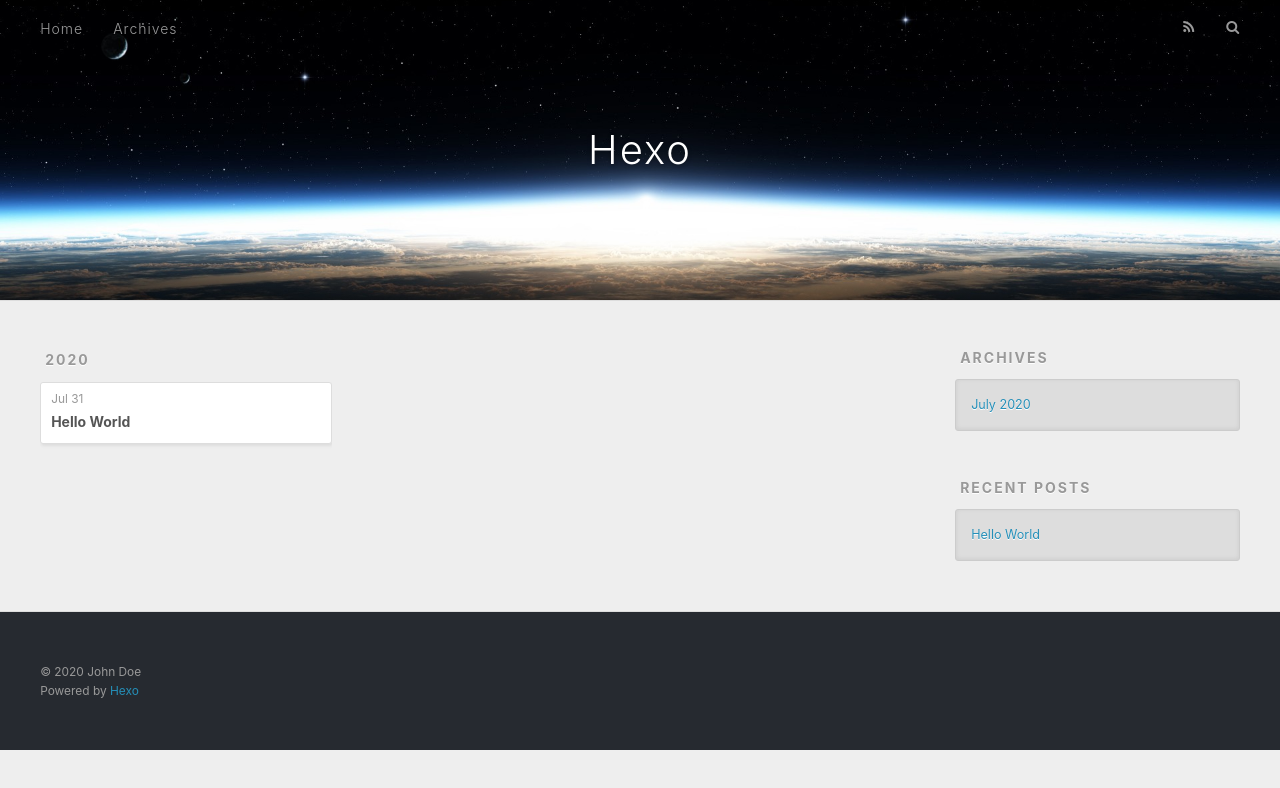
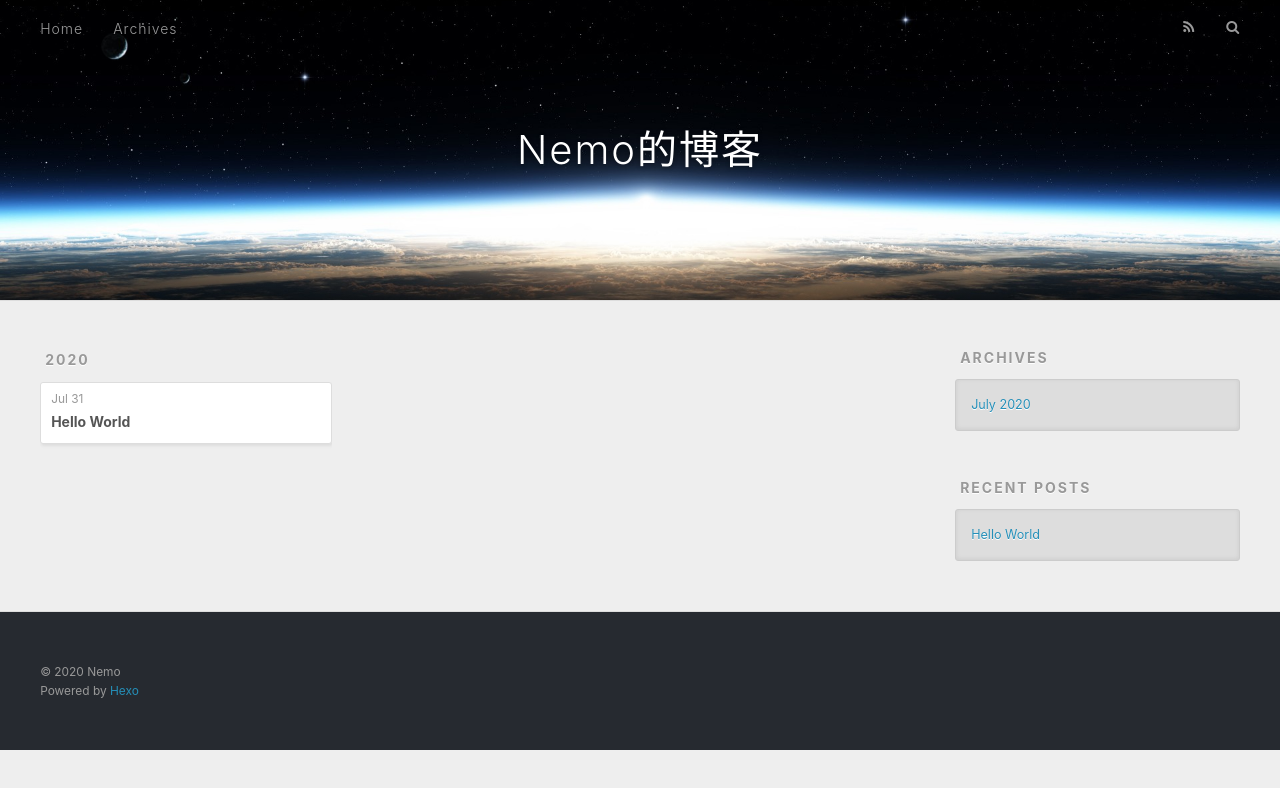
Before and after one commit to Timecur/timecur.github.io, a plain HTML site: page archives/2020/07/index.html in a window 1280 px wide. Drawn offline with nearby package versions, Linux system fonts and the light colour scheme.

Commit message:
Site updated: 2020-07-31 22:26:04

```diff
--- a/archives/2020/07/index.html
+++ b/archives/2020/07/index.html
@@ -5,17 +5,19 @@
 
 
 
-  <title>Archives: 2020/7 | Hexo</title>
+  <title>Archives: 2020/7 | Nemo的博客</title>
   <meta name="viewport" content="width=device-width, initial-scale=1, maximum-scale=1">
-  <meta property="og:type" content="website">
-<meta property="og:title" content="Hexo">
+  <meta name="description" content="空持百千揭，不如吃茶去。">
+<meta property="og:type" content="website">
+<meta property="og:title" content="Nemo的博客">
 <meta property="og:url" content="http://yoursite.com/archives/2020/07/index.html">
-<meta property="og:site_name" content="Hexo">
+<meta property="og:site_name" content="Nemo的博客">
+<meta property="og:description" content="空持百千揭，不如吃茶去。">
 <meta property="og:locale" content="en_US">
-<meta property="article:author" content="John Doe">
+<meta property="article:author" content="Nemo">
 <meta name="twitter:card" content="summary">
 
-    <link rel="alternate" href="/atom.xml" title="Hexo" type="application/atom+xml">
+    <link rel="alternate" href="/atom.xml" title="Nemo的博客" type="application/atom+xml">
 
 
     <link rel="icon" href="/favicon.png">
@@ -36,7 +38,7 @@
   <div id="header-outer" class="outer">
     <div id="header-title" class="inner">
       <h1 id="logo-wrap">
-        <a href="/" id="logo">Hexo</a>
+        <a href="/" id="logo">Nemo的博客</a>
       </h1>
 
     </div>
@@ -141,7 +143,7 @@
 
   <div class="outer">
     <div id="footer-info" class="inner">
-      &copy; 2020 John Doe<br>
+      &copy; 2020 Nemo<br>
       Powered by <a href="http://hexo.io/" target="_blank">Hexo</a>
     </div>
   </div>
```
Also changed, not shown: 2020/07/31/hello-world/index.html (+7 -7 lines), archives/2020/index.html (+10 -8 lines), archives/index.html (+10 -8 lines), index.html (+11 -9 lines).
